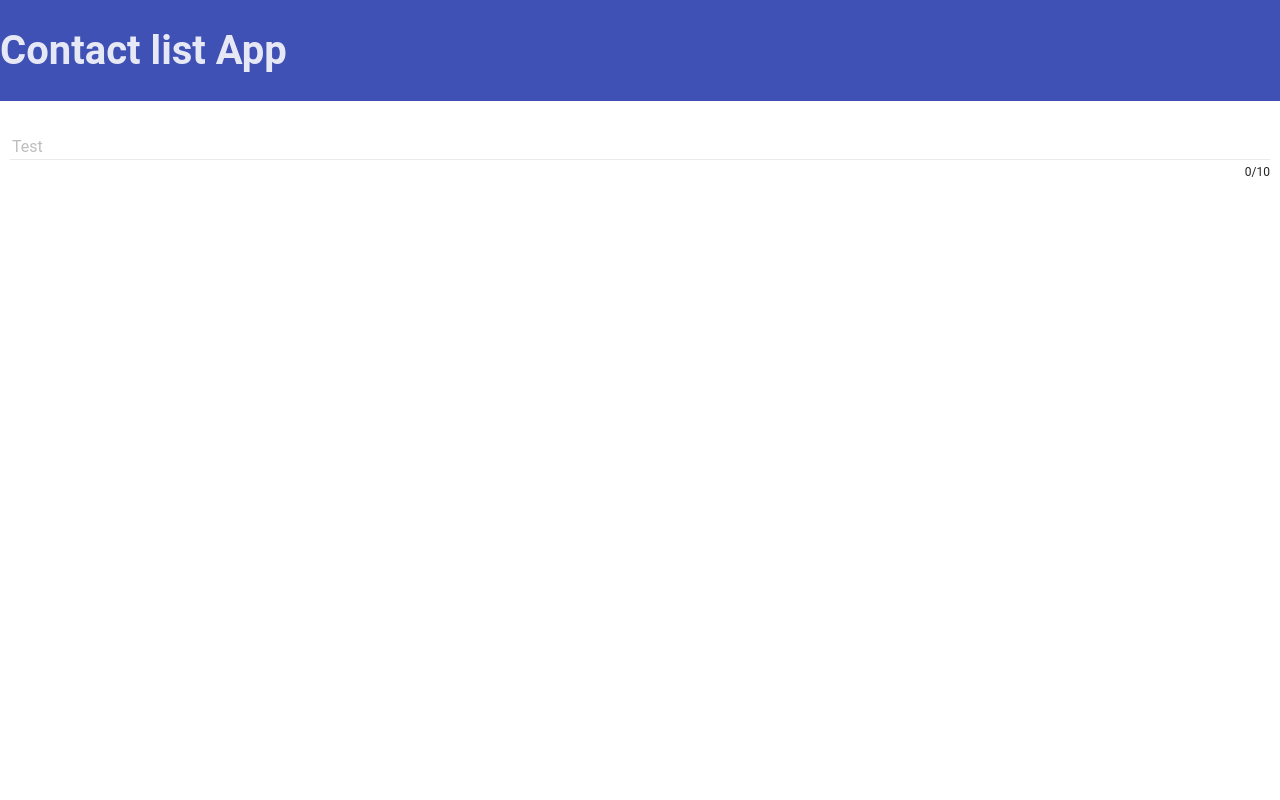
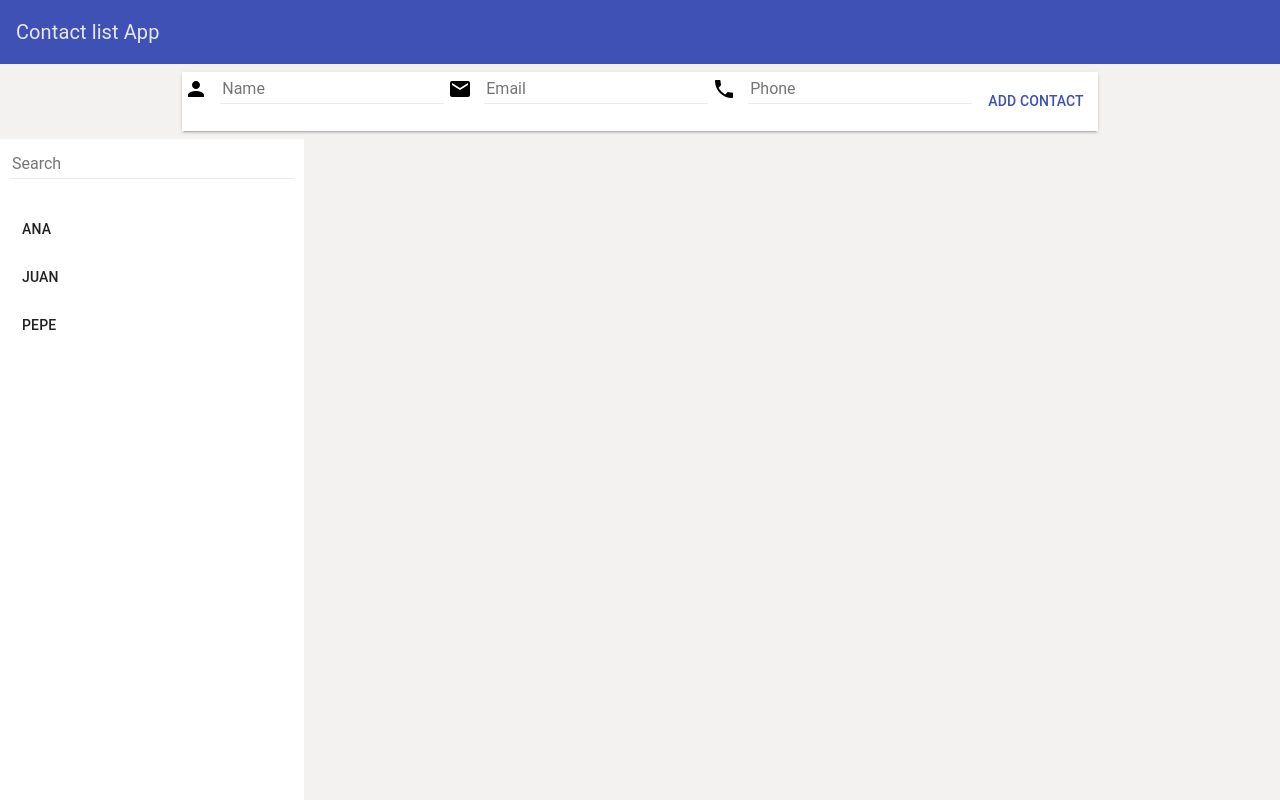
Before and after one commit to marianmartinez/contact-list-app, a website: page public/index.html in a window 1280 px wide. Drawn offline with Linux system fonts and the light colour scheme.

Commit message:
Basic layout

```diff
--- /dev/null
+++ b/public/css/app.css
@@ -0,0 +1,37 @@
+html, body {
+  height:100%;
+  margin: 0px;
+  padding: 0px;
+}
+
+/* Add contact area */
+
+.md-whiteframe-z1 {
+  background-color: #ffffff;
+}
+#add-contact-container{
+  background-color: rgb(244, 241, 241);
+  max-height: 75px;
+}
+
+/* Sidenav area */
+
+md-list .md-button {
+  color: inherit;
+  font-weight: 500;
+  text-align: left;
+  width: 100%;
+}
+md-list .md-button.selected {
+  color: #03a9f4;
+}
+
+md-sidenav  md-list {
+  padding: 0px 0px 8px 0px;
+}
+
+/* Content area */
+
+#content {
+  background-color: rgb(244, 241, 241);
+}
--- a/public/index.html
+++ b/public/index.html
@@ -1,26 +1,90 @@
 <!DOCTYPE html>
 <html ng-app="contactListApp">
+
   <head>
     <meta charset="utf-8">
     <link rel="stylesheet" href="/bower_components/angular-material/angular-material.css">
+    <link rel="stylesheet" href="/css/app.css">
     <title>Contact list app</title>
   </head>
-  <body ng-controller="contactListCtrl">
 
-    <md-toolbar>
-      <h1>Contact list App</h1>
-    </md-toolbar>
+  <body ng-controller="contactListCtrl" layout="column">
 
-    <md-content layout-padding>
+    <!-- Container #1 top-header-->
+    <header>
+      <md-toolbar>
+        <div class="md-toolbar-tools">
+           <h3>
+             <h3>Contact list App</h3>
+           </h3>
+         </div>
+       </md-toolbar>
+    </header>
 
-      <md-input-container>
-        <label>Test</label>
-          <input type="text" ng-model="test" required md-maxlength="10">
-      </md-input-container>
+    <!-- Container #2 create-contact form -->
+    <div id="add-contact-container" flex layout="row" layout-align="center" layout-padding>
 
-      {{test}}
+      <md-whiteframe class="md-whiteframe-z1">
+        <form name="addContactForm" layout="row">
+          <md-input-container md-no-float>
+            <md-icon md-svg-src="img/icons/ic_person_black_24px.svg"></md-icon>
+            <input type="text" ng-model="contact.name" placeholder="Name" required>
+          </md-input-container>
 
-   </md-content>
+          <md-input-container md-no-float>
+            <md-icon md-svg-src="img/icons/ic_email_black_24px.svg"></md-icon>
+            <input type="text" ng-model="contact.email" placeholder="Email" required>
+          </md-input-container>
+
+          <md-input-container md-no-float>
+            <md-icon md-svg-src="img/icons/ic_phone_black_24px.svg"></md-icon>
+            <input type="text" ng-model="contact.phone" placeholder="Phone" required>
+          </md-input-container>
+
+          <md-button type="submit"
+                     class="md-primary"
+                     aria-label="Save Contact">Add Contact
+          </md-button>
+        </form>
+       </md-whiteframe>
+    </div>
+
+    <!-- Container #3 sidebar + content -->
+    <div flex layout="row">
+
+      <!-- Container #4 sidebar -->
+      <aside>
+         <md-sidenav md-is-locked-open="true" layout-padding>
+
+           <form name="searchContactForm">
+            <md-input-container md-no-float>
+              <input ng-model="query" placeholder="Search">
+           </md-input-container>
+          </form>
+
+          <section>
+
+            <md-list>
+              <md-list-item class="md-2-line" ng-repeat="contact in contacts | orderBy: 'name' | filter:query">
+                <md-button>
+                  {{contact.name}}
+                </md-button>
+              </md-list-item>
+            </md-list>
+
+          </section>
+
+        </md-sidenav>
+      </aside>
+
+      <!-- Container #5 content-->
+      <md-content flex id="content">
+
+        <div ng-view></div>
+
+      </md-content>
+
+    </div>
 
     <script src="/bower_components/angular/angular.js"></script>
     <script src="/bower_components/angular-aria/angular-aria.js"></script>
--- a/public/js/controllers.js
+++ b/public/js/controllers.js
@@ -2,4 +2,10 @@ var contactListApp = angular.module('contactListApp', ['ngMaterial']);
 
 contactListApp.controller('contactListCtrl', function($scope){
 
+  $scope.contacts = [
+    {'name': 'Pepe', 'email': 'pepe@pepe.com', 'phone': '666831799'},
+    {'name': 'Juan', 'email': 'juan@juan.com', 'phone': '630444444'},
+    {'name': 'Ana', 'email': 'ana@ana.com', 'phone': '680555555'}
+  ];
+
 });
```
Also changed, not shown: public/img/icons/ic_email_black_24px.svg (added), public/img/icons/ic_person_black_24px.svg (added), public/img/icons/ic_phone_black_24px.svg (added).
